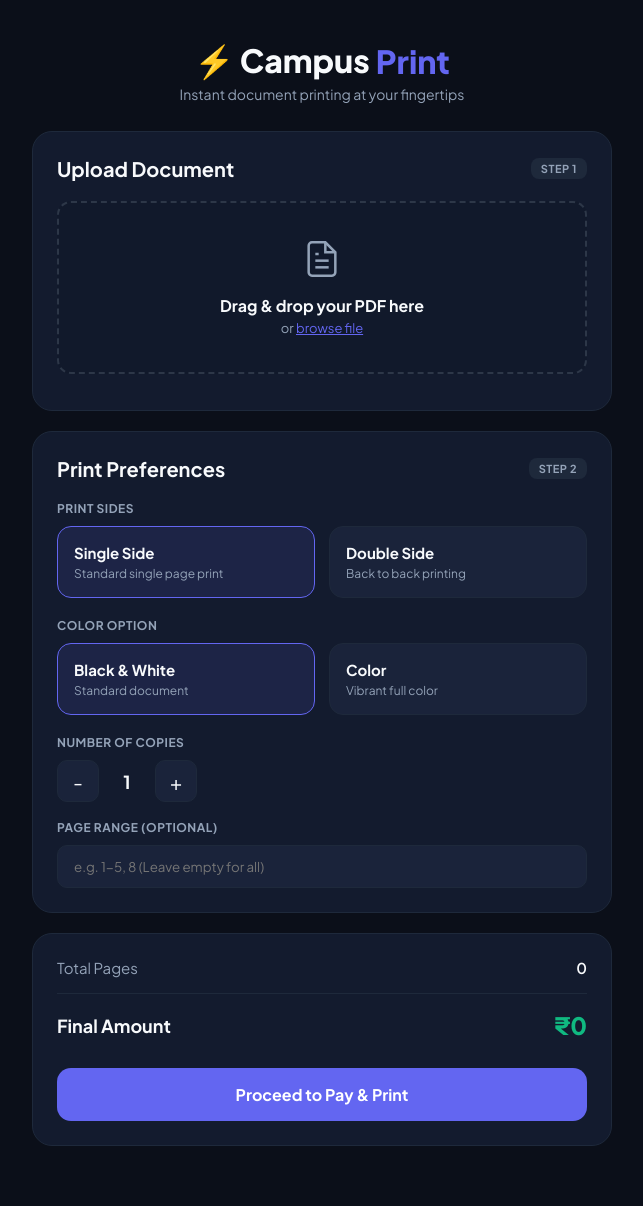
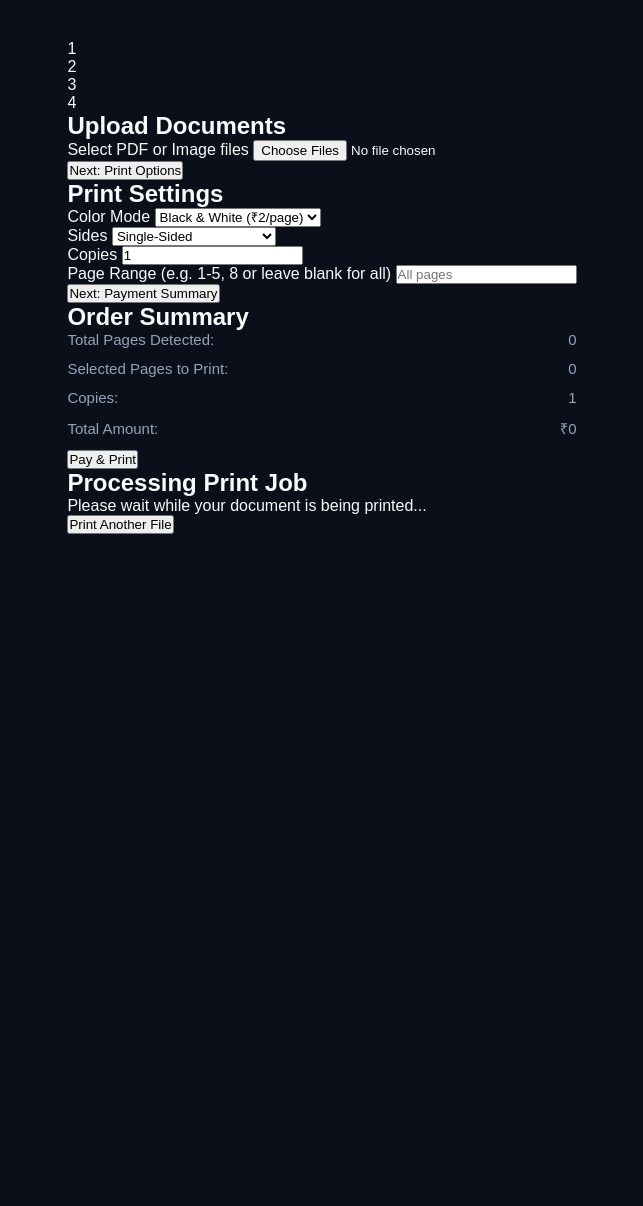
Before and after one commit to Sahilsaware/campus-print, a Flask app: template templates/index.html in a window 1280 px wide. Shown: the whole page, without its empty margins (318-961 px from the left). After the commit the page ends 534 px from the top, so only its background shows below. Run offline with Flask 3, Linux system fonts and the light colour scheme; the template is opened without the code that fills it, so the values that code supplies are empty; some libraries are stand-ins or nearby versions.

Commit message:
Update index.html

```diff
--- a/templates/index.html
+++ b/templates/index.html
@@ -3,215 +3,198 @@
 <head>
     <meta charset="UTF-8">
     <meta name="viewport" content="width=device-width, initial-scale=1.0">
-    <title>CampusPrint - Instant Document Printing</title>
-    <link href="https://fonts.googleapis.com/css2?family=Plus+Jakarta+Sans:wght@400;500;600;700;800&display=swap" rel="stylesheet">
+    <title>Smart Print Kiosk</title>
+    <link rel="stylesheet" href="{{ url_for('static', filename='style.css') }}">
     <script src="https://checkout.razorpay.com/v1/checkout.js"></script>
-    <link rel="stylesheet" href="{{ url_for('static', filename='style.css') }}">
 </head>
 <body>
-    <div class="main-container">
-        <!-- Brand Header -->
-        <div class="header">
-            <div class="logo">⚡ Campus<span>Print</span></div>
-            <p class="subtitle">Instant document printing at your fingertips</p>
+
+<div class="kiosk-card">
+    <div class="step-tracker">
+        <div class="step-node active" id="node-1">1</div>
+        <div class="step-node" id="node-2">2</div>
+        <div class="step-node" id="node-3">3</div>
+        <div class="step-node" id="node-4">4</div>
     </div>
 
-        <!-- STEP 1: Upload Document -->
-        <div class="card">
-            <div class="card-header">
-                <h2>Upload Document</h2>
-                <span class="step-badge">STEP 1</span>
+    <!-- Step 1: File Upload -->
+    <div class="step-content active" id="step-1">
+        <h2>Upload Documents</h2>
+        <div class="form-group">
+            <label>Select PDF or Image files</label>
+            <input type="file" id="file-input" multiple accept=".pdf,.png,.jpg,.jpeg">
+        </div>
+        <button class="btn" onclick="goToStep2()">Next: Print Options</button>
     </div>
 
-            <label class="drop-zone" for="fileInput" id="dropZone">
-                <div class="upload-icon">
-                    <svg width="40" height="40" viewBox="0 0 24 24" fill="none" stroke="currentColor" stroke-width="1.5">
-                        <path d="M14 2H6a2 2 0 0 0-2 2v16a2 2 0 0 0 2 2h12a2 2 0 0 0 2-2V8z"></path>
-                        <polyline points="14 2 14 8 20 8"></polyline>
-                        <line x1="16" y1="13" x2="8" y2="13"></line>
-                        <line x1="16" y1="17" x2="8" y2="17"></line>
-                        <polyline points="10 9 9 9 8 9"></polyline>
-                    </svg>
+    <!-- Step 2: Configuration -->
+    <div class="step-content" id="step-2">
+        <h2>Print Settings</h2>
+        <div class="form-group">
+            <label>Color Mode</label>
+            <select id="color-mode" onchange="calculatePrice()">
+                <option value="bw">Black & White (₹2/page)</option>
+                <option value="color">Color (₹10/page)</option>
+            </select>
         </div>
-                <div class="drop-title">Drag & drop your PDF here</div>
-                <div class="drop-sub">or <span class="browse-link">browse file</span></div>
-                <input type="file" id="fileInput" accept="application/pdf,image/*" multiple style="display:none;" onchange="handleMultipleFiles()">
-            </label>
-            <div id="fileListContainer" class="file-list"></div>
+        <div class="form-group">
+            <label>Sides</label>
+            <select id="sides" onchange="calculatePrice()">
+                <option value="single">Single-Sided</option>
+                <option value="double">Double-Sided (20% Off)</option>
+            </select>
+        </div>
+        <div class="form-group">
+            <label>Copies</label>
+            <input type="number" id="copies" value="1" min="1" onchange="calculatePrice()">
+        </div>
+        <div class="form-group">
+            <label>Page Range (e.g. 1-5, 8 or leave blank for all)</label>
+            <input type="text" id="page-range" placeholder="All pages" onchange="calculatePrice()">
+        </div>
+        <button class="btn" onclick="goToStep3()">Next: Payment Summary</button>
     </div>
 
-        <!-- STEP 2: Print Preferences -->
-        <div class="card">
-            <div class="card-header">
-                <h2>Print Preferences</h2>
-                <span class="step-badge">STEP 2</span>
+    <!-- Step 3: Summary & Payment -->
+    <div class="step-content" id="step-3">
+        <h2>Order Summary</h2>
+        <div class="summary-box">
+            <div class="summary-row"><span>Total Pages Detected:</span><span id="summary-pages">0</span></div>
+            <div class="summary-row"><span>Selected Pages to Print:</span><span id="summary-print-pages">0</span></div>
+            <div class="summary-row"><span>Copies:</span><span id="summary-copies">1</span></div>
+            <div class="summary-row total-price"><span>Total Amount:</span><span id="summary-total">₹0</span></div>
+        </div>
+        <button class="btn" onclick="processPayment()">Pay & Print</button>
     </div>
 
-            <!-- PRINT SIDES -->
-            <div class="field-label">PRINT SIDES</div>
-            <div class="grid-2">
-                <div class="select-box active" id="sideSingle" onclick="selectSides('single')">
-                    <div class="box-title">Single Side</div>
-                    <div class="box-sub">Standard single page print</div>
-                </div>
-                <div class="select-box" id="sideDouble" onclick="selectSides('double')">
-                    <div class="box-title">Double Side</div>
-                    <div class="box-sub">Back to back printing</div>
-                </div>
-            </div>
-
-            <!-- COLOR OPTION -->
-            <div class="field-label">COLOR OPTION</div>
-            <div class="grid-2">
-                <div class="select-box active" id="colorBW" onclick="selectColor('BW', 2)">
-                    <div class="box-title">Black & White</div>
-                    <div class="box-sub">Standard document</div>
-                </div>
-                <div class="select-box" id="colorColor" onclick="selectColor('Color', 10)">
-                    <div class="box-title">Color</div>
-                    <div class="box-sub">Vibrant full color</div>
-                </div>
-            </div>
-
-            <!-- NUMBER OF COPIES -->
-            <div class="field-label">NUMBER OF COPIES</div>
-            <div class="counter-box">
-                <button class="counter-btn" onclick="updateCopies(-1)">-</button>
-                <span class="counter-value" id="copyCountDisplay">1</span>
-                <button class="counter-btn" onclick="updateCopies(1)">+</button>
-            </div>
-
-            <!-- PAGE RANGE OPTION -->
-            <div class="field-label" style="margin-top: 18px;">PAGE RANGE (OPTIONAL)</div>
-            <input type="text" class="input-text" id="pageRange" placeholder="e.g. 1-5, 8 (Leave empty for all)" oninput="calculateTotal()">
-        </div>
-
-        <!-- SUMMARY CARD -->
-        <div class="card summary-card">
-            <div class="summary-row">
-                <span>Total Pages</span>
-                <span id="docPagesText" class="val">0</span>
-            </div>
-            <div class="summary-row main-total">
-                <span>Final Amount</span>
-                <span class="amount">₹<span id="finalAmountText">0</span></span>
-            </div>
-            <button class="btn-primary" id="payBtn" onclick="payWithRazorpay()">Proceed to Pay & Print</button>
+    <!-- Step 4: Status -->
+    <div class="step-content" id="step-4">
+        <h2>Processing Print Job</h2>
+        <p id="status-text" class="status-msg">Please wait while your document is being printed...</p>
+        <button class="btn reset-btn" onclick="resetKiosk()">Print Another File</button>
     </div>
 </div>
 
 <script>
-        let selectedSides = 'single';
-        let selectedColorMode = 'BW';
-        let baseRate = 2;
-        let copyCount = 1;
-        let selectedFilesArr = [];
-        let totalDocPages = 0;
-        let finalCost = 0;
+    let totalDetectedPages = 0;
+    let computedPagesToPrint = 0;
+    let finalCalculatedCost = 0;
 
-        function selectSides(sides) {
-            selectedSides = sides;
-            document.getElementById('sideSingle').classList.toggle('active', sides === 'single');
-            document.getElementById('sideDouble').classList.toggle('active', sides === 'double');
-            calculateTotal();
+    function setStep(step) {
+        document.querySelectorAll('.step-content').forEach(s => s.classList.remove('active'));
+        document.querySelectorAll('.step-node').forEach(n => n.classList.remove('active'));
+
+        document.getElementById(`step-${step}`).classList.add('active');
+        for(let i = 1; i <= step; i++) {
+            document.getElementById(`node-${i}`).classList.add('active');
+        }
     }
 
-        function selectColor(mode, rate) {
-            selectedColorMode = mode;
-            baseRate = rate;
-            document.getElementById('colorBW').classList.toggle('active', mode === 'BW');
-            document.getElementById('colorColor').classList.toggle('active', mode === 'Color');
-            calculateTotal();
-        }
-
-        function updateCopies(val) {
-            copyCount = Math.max(1, copyCount + val);
-            document.getElementById('copyCountDisplay').innerText = copyCount;
-            calculateTotal();
-        }
-
-        async function handleMultipleFiles() {
-            const input = document.getElementById('fileInput');
-            if(!input.files.length) return;
-            selectedFilesArr = Array.from(input.files);
-
-            const container = document.getElementById('fileListContainer');
-            container.innerHTML = selectedFilesArr.map(f => `<div class="file-item">📄 ${f.name}</div>`).join('');
-
-            const formData = new FormData();
-            selectedFilesArr.forEach(f => formData.append('files', f));
-            const res = await fetch('/count-multiple-pages', { method: 'POST', body: formData });
-            const data = await res.json();
-            totalDocPages = data.total_pages || selectedFilesArr.length;
-
-            calculateTotal();
-        }
-
-        function calculateTotal() {
-            if(!selectedFilesArr.length) {
-                document.getElementById('docPagesText').innerText = "0";
-                document.getElementById('finalAmountText').innerText = "0";
+    async function goToStep2() {
+        const files = document.getElementById('file-input').files;
+        if (files.length === 0) {
+            alert('Please select at least one file.');
             return;
         }
 
-            let rangeStr = document.getElementById('pageRange').value;
-            let pagesToPrint = parsePageRange(rangeStr, totalDocPages);
-            let rate = selectedSides === 'double' ? baseRate * 0.8 : baseRate;
-            finalCost = Math.ceil(pagesToPrint * rate * copyCount);
+        const formData = new FormData();
+        for (let i = 0; i < files.length; i++) {
+            formData.append('files', files[i]);
+        }
 
-            document.getElementById('docPagesText').innerText = pagesToPrint;
-            document.getElementById('finalAmountText').innerText = finalCost;
+        try {
+            const res = await fetch('/count-multiple-pages', { method: 'POST', body: formData });
+            const data = await res.json();
+            if (res.ok) {
+                totalDetectedPages = data.total_pages;
+                calculatePrice();
+                setStep(2);
+            } else {
+                alert(data.error || 'Failed to analyze files.');
+            }
+        } catch (e) {
+            alert('Error connecting to backend server.');
+        }
     }
 
     function parsePageRange(rangeStr, maxPages) {
-            if (!rangeStr || !rangeStr.trim()) return maxPages;
-            let pages = new Set();
-            rangeStr.split(',').forEach(part => {
-                part = part.trim();
+        if (!rangeStr.trim()) return maxPages;
+        const pages = new Set();
+        const parts = rangeStr.split(',');
+
+        parts.forEach(part => {
             if (part.includes('-')) {
-                    let [start, end] = part.split('-').map(n => parseInt(n.trim()));
+                const [start, end] = part.split('-').map(Number);
                 if (start && end) {
-                        for (let i = start; i <= end; i++) if (i >= 1 && i <= maxPages) pages.add(i);
+                    for (let i = start; i <= Math.min(end, maxPages); i++) {
+                        if (i >= 1) pages.add(i);
+                    }
                 }
             } else {
-                    let p = parseInt(part);
+                const p = Number(part);
                 if (p && p >= 1 && p <= maxPages) pages.add(p);
             }
         });
         return pages.size > 0 ? pages.size : maxPages;
     }
 
-        function payWithRazorpay() {
-            if (!selectedFilesArr.length) {
-                alert("Please select a file first!");
-                return;
-            }
-            if (finalCost <= 0) finalCost = 2;
+    function calculatePrice() {
+        const colorMode = document.getElementById('color-mode').value;
+        const sides = document.getElementById('sides').value;
+        const copies = parseInt(document.getElementById('copies').value) || 1;
+        const pageRangeStr = document.getElementById('page-range').value;
 
-            const rzp = new Razorpay({
-                "key": "rzp_test_TURAyEBXgKmNLg",
-                "amount": finalCost * 100,
-                "currency": "INR",
-                "name": "CampusPrint Kiosk",
-                "handler": () => confirmPaymentAndPrint()
-            });
-            rzp.open();
+        computedPagesToPrint = parsePageRange(pageRangeStr, totalDetectedPages);
+
+        let baseRate = colorMode === 'color' ? 10.0 : 2.0;
+        if (sides === 'double') baseRate *= 0.8;
+
+        finalCalculatedCost = Math.ceil(computedPagesToPrint * baseRate * copies);
+
+        document.getElementById('summary-pages').innerText = totalDetectedPages;
+        document.getElementById('summary-print-pages').innerText = computedPagesToPrint;
+        document.getElementById('summary-copies').innerText = copies;
+        document.getElementById('summary-total').innerText = `₹${finalCalculatedCost}`;
     }
 
-        async function confirmPaymentAndPrint() {
+    function goToStep3() {
+        calculatePrice();
+        setStep(3);
+    }
+
+    function processPayment() {
+        sendToPrinter();
+    }
+
+    async function sendToPrinter() {
+        setStep(4);
+        const files = document.getElementById('file-input').files;
         const formData = new FormData();
-            selectedFilesArr.forEach(f => formData.append('files', f));
-            formData.append('copies', copyCount);
-            formData.append('range', document.getElementById('pageRange').value);
 
+        for (let i = 0; i < files.length; i++) {
+            formData.append('files', files[i]);
+        }
+        formData.append('copies', document.getElementById('copies').value);
+
+        try {
             const res = await fetch('/print-multiple', { method: 'POST', body: formData });
             const data = await res.json();
-            if(data.success) {
-                alert("Printing Request Sent Successfully!");
-                location.reload();
+
+            if (res.ok) {
+                document.getElementById('status-text').innerText = "Printing started! Please collect your paper from the output tray.";
             } else {
-                alert("Printing Error: " + data.error);
+                document.getElementById('status-text').innerText = "Printing error: " + (data.error || "Unknown error");
             }
+        } catch (e) {
+            document.getElementById('status-text').innerText = "Network error: Couldn't complete print job.";
+        }
+    }
+
+    function resetKiosk() {
+        document.getElementById('file-input').value = "";
+        document.getElementById('page-range').value = "";
+        document.getElementById('copies').value = "1";
+        setStep(1);
     }
 </script>
 </body>
```
Lines whose indentation alone changed are shown as unchanged.
